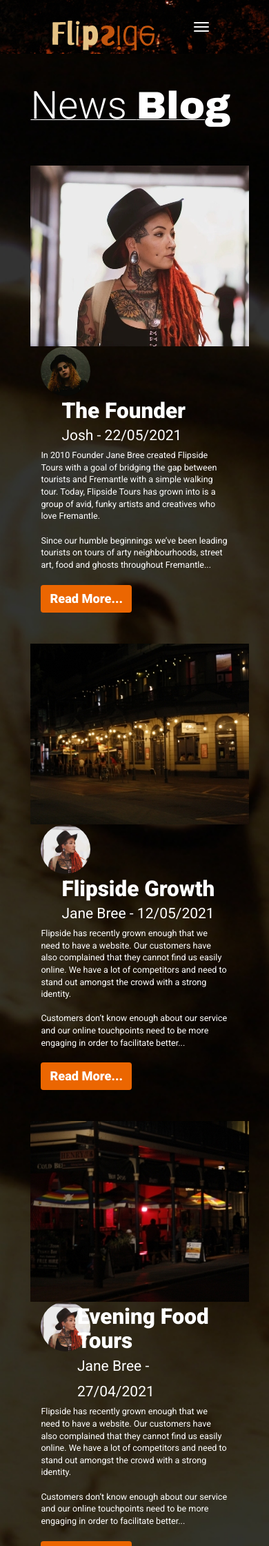
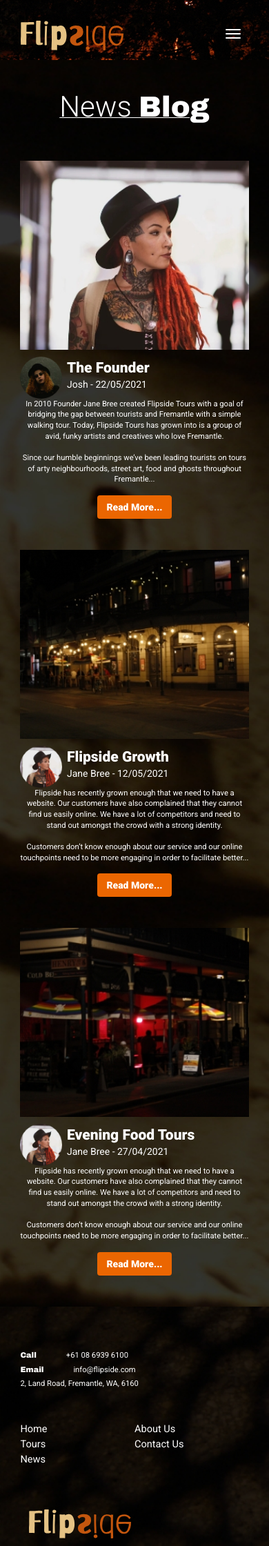
Before and after one commit to VoxAndrews/flipside_tours_website, a PHP site: page /blog.html in a window 390 px wide. Shown: the top 2241 px of the page at 69% size. Run offline with PHP 8.4, Linux system fonts and the light colour scheme.

Commit message:
Updated Footer, Blog and Header in Each Section

```diff
--- a/blog.html
+++ b/blog.html
@@ -23,7 +23,7 @@
 
 <body>
     <header class="container-fluid smallheaderbg">
-        <nav class="navbar">
+        <nav class="navbar content-width">
             <div class="container-fluid remove-padding">
                 <div class="navbar-header">
                     <button type="button" class="navbar-toggle" data-toggle="collapse" data-target="#myNavbar">
@@ -37,9 +37,9 @@
 
                 <div class="collapse navbar-collapse" id="myNavbar">
                     <ul class="nav navbar-nav navbar-right">
-                        <li class="active"><a href="#">Home</a></li>
-                        <li><a href="#">Tours</a></li>
-                        <li><a href="#">News</a></li>
+                        <li class="active"><a href="index.html">Home</a></li>
+                        <li><a href="services.html">Tours</a></li>
+                        <li><a href="blog.html">News</a></li>
                         <li><a href="#">About Us</a></li>
                         <li><a href="#">Contact Us</a></li>
                     </ul>
@@ -49,20 +49,20 @@
     </header>
 
     <section class="container-fluid blog-section-one-bg">
-        <div class="container content_width">
+        <div class="container content-width remove-padding">
             <h1><u style="text-decoration-thickness: 1px;"> News <span style="font-family: 'Archivo Black', sans-serif;">Blog</span> </u></h1>
             <div class="row section-padding-top">
-                <div class="col-sm-4" style="padding-left: 0px; padding-right: 0px;">
-                    <img src="images/content/blog/blog-img-1.jpg" alt="Photo of the Founder of Flipside">
+                <div class="col-sm-4 remove-padding">
+                    <img src="images/content/blog/blog-img-1.jpg" class="blog-content-img" alt="Photo of the Founder of Flipside">
                 </div>
 
-                <div class="col-sm-8">
+                <div class="col-sm-8 remove-padding content-align blog-content-padding">
                     <div class="row">
-                        <div class="col-sm-1" style="padding-right: 0px; padding-left: 0px;">
+                        <div class="col-xs-1 remove-padding">
                             <img src="images/content/blog/blog-profile-img-1.png" class="blog-profile-img" alt="Photo of the Founder of Flipside">
                         </div>
 
-                        <div class="col-sm-11" style="padding-left: 30px;">
+                        <div class="col-xs-11" style="text-align: left; padding-left: 40px;">
                             <h3> The Founder </h3>
                             <p class="p-subtitle"> Josh - 22/05/2021 </p>
                         </div>
@@ -75,17 +75,17 @@
             </div>
 
             <div class="row section-padding-top">
-                <div class="col-sm-4" style="padding-left: 0px; padding-right: 0px;">
-                    <img src="images/content/blog/blog-img-2.jpg" alt="Photo of the Founder of Flipside">
+                <div class="col-sm-4 remove-padding ">
+                    <img src="images/content/blog/blog-img-2.jpg" class="blog-content-img" alt="Photo of the Founder of Flipside">
                 </div>
 
-                <div class="col-sm-8">
+                <div class="col-sm-8 remove-padding content-align blog-content-padding">
                     <div class="row">
-                        <div class="col-sm-1" style="padding-right: 0px; padding-left: 0px;">
+                        <div class="col-xs-1 remove-padding">
                             <img src="images/content/blog/blog-profile-img-2.png" class="blog-profile-img" alt="Photo of the Founder of Flipside">
                         </div>
 
-                        <div class="col-sm-11" style="padding-left: 30px;">
+                        <div class="col-xs-11" style="text-align: left; padding-left: 40px;">
                             <h3> Flipside Growth </h3>
                             <p class="p-subtitle"> Jane Bree - 12/05/2021 </p>
                         </div>
@@ -98,17 +98,17 @@
             </div>
 
             <div class="row section-padding-top">
-                <div class="col-sm-4" style="padding-left: 0px; padding-right: 0px;">
-                    <img src="images/content/blog/blog-img-3.jpg" alt="Photo of the Founder of Flipside">
+                <div class="col-sm-4 remove-padding">
+                    <img src="images/content/blog/blog-img-3.jpg" class="blog-content-img" alt="Photo of the Founder of Flipside">
                 </div>
 
-                <div class="col-sm-8">
+                <div class="col-sm-8 remove-padding content-align blog-content-padding">
                     <div class="row">
-                        <div class="col-xs-1" style="padding-right: 0px; padding-left: 0px;">
+                        <div class="col-xs-1 remove-padding">
                             <img src="images/content/blog/blog-profile-img-2.png" class="blog-profile-img" alt="Photo of the Founder of Flipside">
                         </div>
 
-                        <div class="col-xs-11" style="padding-left: 30px;">
+                        <div class="col-xs-11" style="text-align: left; padding-left: 40px;">
                             <h3> Evening Food Tours </h3>
                             <p class="p-subtitle"> Jane Bree - 27/04/2021 </p>
                         </div>
@@ -123,8 +123,8 @@
     </section>
 
     <footer class="footerbg container-fluid">
-        <div class="container">
-            <div class="row content_width" style="margin-bottom: 60px;">
+        <div class="container remove-padding content-width">
+            <div class="row" style="margin-bottom: 60px;">
                 <div class="col-xs-9 remove-padding">
                     <div class="row">
                         <div class="col-xs-12 remove-padding">
@@ -142,15 +142,15 @@
                 <div class="col-sm-3 remove-padding footer-btns">
                     <div class="row" style="padding-top: 0px;">
                         <div class="col-xs-6" style="padding-left: 0px;">
-                            <p>Home</p>
-                            <p>Tours</p>
-                            <p>News</p>
+                            <p><a href="index.html">Home</a></p>
+                            <p><a href="services.html">Tours</a></p>
+                            <p><a href="blog.html">News</a></p>
                         </div>
                         <!--Column Medium 6-->
 
                         <div class="col-xs-6 remove-padding">
-                            <p>About Us</p>
-                            <p>Contact Us</p>
+                            <p><a href="#">About Us</a></p>
+                            <p><a href="#">Contact Us</a></p>
                         </div>
                         <!--Column Medium 6-->
                     </div>
@@ -161,7 +161,7 @@
             <!--Row-->
 
             <section class="container" style="padding-left: 0px;">
-                <div class="row content_width">
+                <div class="row content-width">
                     <div class="col-xs-1" style="padding-left: 0px;">
                         <a href="#"><img alt="Flipside Tours Logo" src="graphics/logo/logotype-img.svg"></a>
                     </div>
--- a/style.css
+++ b/style.css
@@ -67,8 +67,12 @@ li {
     margin-left: 40px;
 }
 
-.content_width {
+.content-width {
     width: 92%;
+}
+
+.content-align {
+    text-align: left;
 }
 
 .btn {
@@ -93,14 +97,11 @@ li {
 
 @media screen and (max-width: 768px) {
     h1 {
-        color: white;
-        font-family: 'Roboto', sans-serif;
-        font-weight: 300;
+        font-size: 4em;
+    }
 
-        font-size: 4em;
-
-        margin-top: 0px;
-        margin-bottom: 10px;
+    h3 {
+        font-size: 1.8em;
     }
 
     p {
@@ -108,7 +109,7 @@ li {
         font-family: 'Roboto', sans-serif;
         font-weight: 400;
 
-        font-size: 0.9em;
+        font-size: 0.8em;
 
         margin-bottom: 0px;
 
@@ -122,13 +123,13 @@ li {
         font-weight: 900;
         color: white;
 
-        font-size: 1.3em;
+        font-size: 1em;
 
-        margin-top: 20px;
+        margin-top: 15px;
     }
 }
 
-@media screen and (max-width: 320px) {
+@media screen and (max-width: 767px) {
     h1 {
         text-align: center;
 
@@ -136,11 +137,15 @@ li {
     }
 
     h3 {
-        font-size: 1.3em;
+        font-size: 1.5em;
     }
 
     .content_width {
         width: 100%;
+    }
+
+    .content-align {
+        text-align: center;
     }
 }
 
@@ -149,13 +154,11 @@ li {
 .navbar-nav {
     font-family: 'Roboto', sans-serif;
     font-weight: 300;
-    width: 61%;
+    width: 66%;
 }
 
 .navbar {
     padding-top: 4%;
-    padding-left: 60px;
-    padding-right: 60px;
 
     margin-bottom: 0px;
 
@@ -174,11 +177,6 @@ li {
     padding-top: 3%;
 }
 
-@media (min-width: 768px) .navbar-nav > li {
-    float: left;
-    padding-left: 10px;
-}
-
 .tagline-header {
     padding-top: 11%;
     padding-bottom: 12%;
@@ -187,6 +185,48 @@ li {
 .indexheaderbg {
     background: url(images/backgrounds/index/index-header-background.jpg);
     background-size: cover;
+}
+
+@media screen and (max-width: 1100px) {
+    .navbar-nav > li > a {
+        padding-top: 15px;
+        padding-bottom: 15px;
+
+        font-size: 1em;
+    }
+
+    .navbar-nav {
+        font-family: 'Roboto', sans-serif;
+        font-weight: 300;
+        width: 63%;
+    }
+}
+
+@media screen and (max-width: 990px) {
+    .navbar-collapse.collapse {
+        display: none !important;
+    }
+
+    .navbar-collapse.collapse.in {
+        display: block !important;
+    }
+
+    .navbar-header .collapse,
+    .navbar-toggle {
+        display: block !important;
+    }
+
+    .navbar-header {
+        float: none;
+    }
+}
+
+/*Code for NavBar Collapse from: https://jsfiddle.net/0pmy8usr/*/
+
+@media screen and (max-width: 500px) {
+    .navbar-toggle {
+        padding-top: 5%;
+    }
 }
 
 /*------------------------------ Header (Small) ------------------------------*/
@@ -222,8 +262,6 @@ li {
 @media screen and (max-width: 320px) {
     .navbar {
         padding-top: 4%;
-        padding-left: 20px;
-        padding-right: 20px;
 
         margin-bottom: 0px;
 
@@ -275,9 +313,53 @@ li {
     padding-bottom: 45px;
 }
 
-@media screen and (max-width: 320px) {
+@media screen and (max-width: 1100px) {
+    .blog-content-padding {
+        padding-left: 40px;
+    }
+}
+
+@media screen and (max-width: 970px) {
+    .blog-content-padding {
+        padding-left: 60px;
+    }
+}
+
+@media screen and (max-width: 890px) {
+    .blog-content-padding {
+        padding-left: 80px;
+    }
+}
+
+@media screen and (max-width: 820px) {
+    .blog-content-img {
+        width: 130%;
+    }
+}
+
+@media screen and (max-width: 768px) {
+    .p-subtitle {
+        font-size: 1.0em;
+    }
+
     .blog-profile-img {
-        height: 48px;
+        width: 220%;
+    }
+}
+
+@media screen and (max-width: 767px) {
+    .blog-content-img {
+        width: 100%;
+    }
+
+    .blog-content-padding {
+        padding-left: 0px;
+
+        padding-top: 10px;
+    }
+
+    .p-subtitle {
+        font-size: 1em;
     }
 }
 
```
Also changed, not shown: index.html (+12 -12 lines), services.html (+12 -12 lines).
